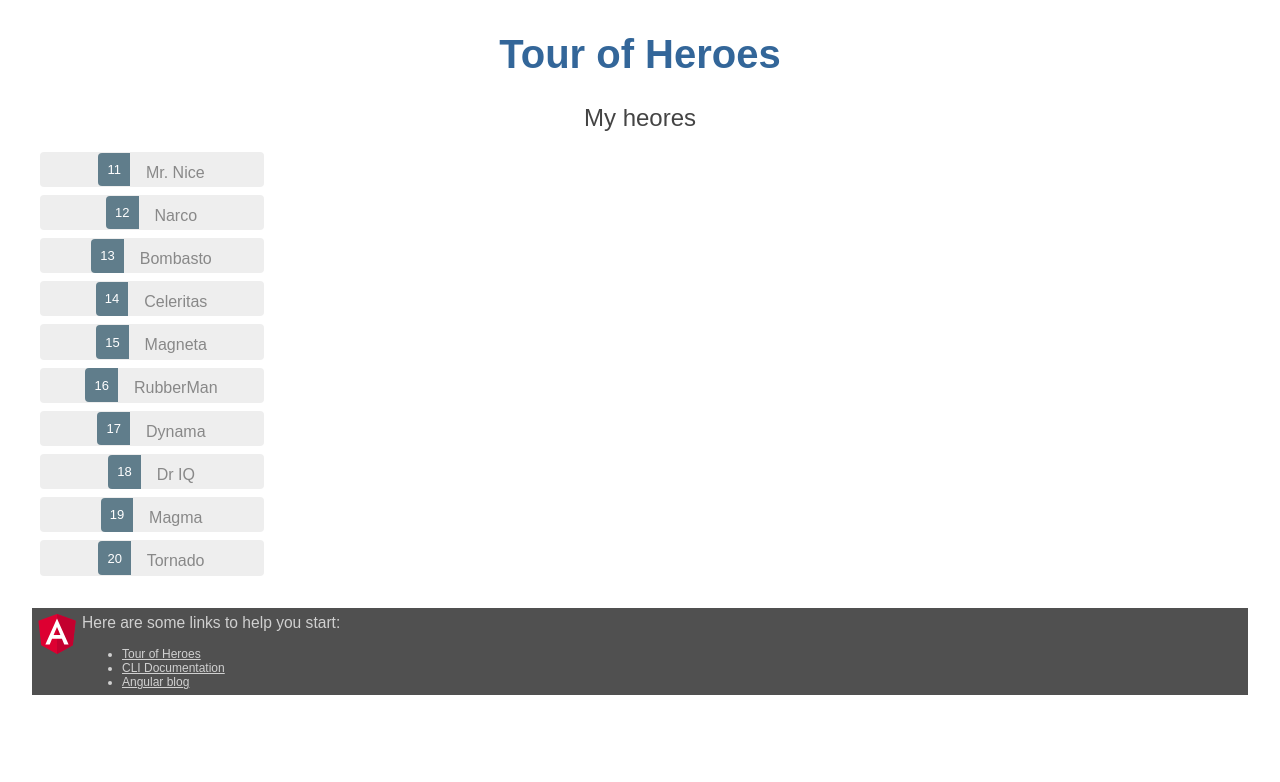
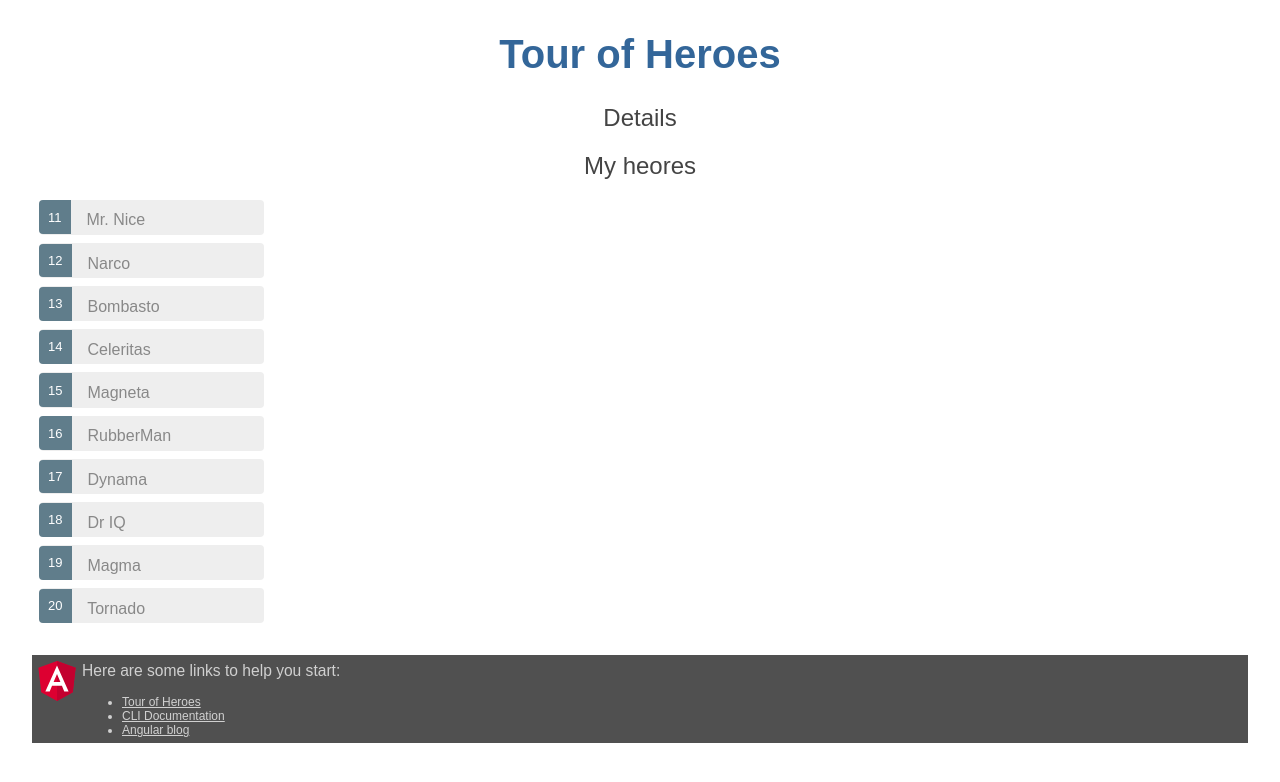
Before and after one commit to jcroa/angular-tour-of-heroes, an Angular app: page / in a window 1280 px wide. Shown: the top 782 px of the page. Built offline with nearby package versions, Linux system fonts and the light colour scheme.

Commit message:
Display a heroes list.  Completed

```diff
--- a/src/app/heroes/heroes.component.css
+++ b/src/app/heroes/heroes.component.css
@@ -1,6 +1,6 @@
 /* HeroesComponent's private CSS styles */
 .selected {
-  background-color: #CFD8DC !important;
+  background-color: #a0b0a0 !important;
   color: white;
 }
 .heroes {
@@ -10,6 +10,7 @@
   width: 15em;
 }
 .heroes li {
+  text-align: left;
   cursor: pointer;
   position: relative;
   left: 0;
--- a/src/app/heroes/heroes.component.html
+++ b/src/app/heroes/heroes.component.html
@@ -1,6 +1,18 @@
+<h2>{{ (selectedHero && selectedHero.name) | uppercase }} Details</h2>
+<div *ngIf="selectedHero">
+  <div><span>id: </span>{{selectedHero.id}}</div>
+  <div>
+    <label>name:
+      <input [(ngModel)]="selectedHero.name" placeholder="name">
+    </label>
+  </div>
+</div>
+
 <h2>My heores</h2>
 <ul class="heroes">
-  <li *ngFor="let hero of heroes">
+  <li *ngFor="let hero of heroes"
+      (click)="onSelect(hero)"
+      [class.selected]="hero === selectedHero">
     <span class="badge">{{hero.id}}</span> {{hero.name}}
   </li>
 </ul>
--- a/src/app/heroes/heroes.component.ts
+++ b/src/app/heroes/heroes.component.ts
@@ -9,14 +9,19 @@
 })
 export class HeroesComponent implements OnInit {
 
+  // instance fields
+
   heroes = HEROES;
 
-  hero: Hero = {
-    id: 1,
-    name: 'Windstorm'
-  };
+  selectedHero: Hero;
 
   constructor() { }
+
+  // public methods
+
+  onSelect(hero: Hero): void {
+    this.selectedHero = hero;
+  }
 
   ngOnInit() {
   }
```
